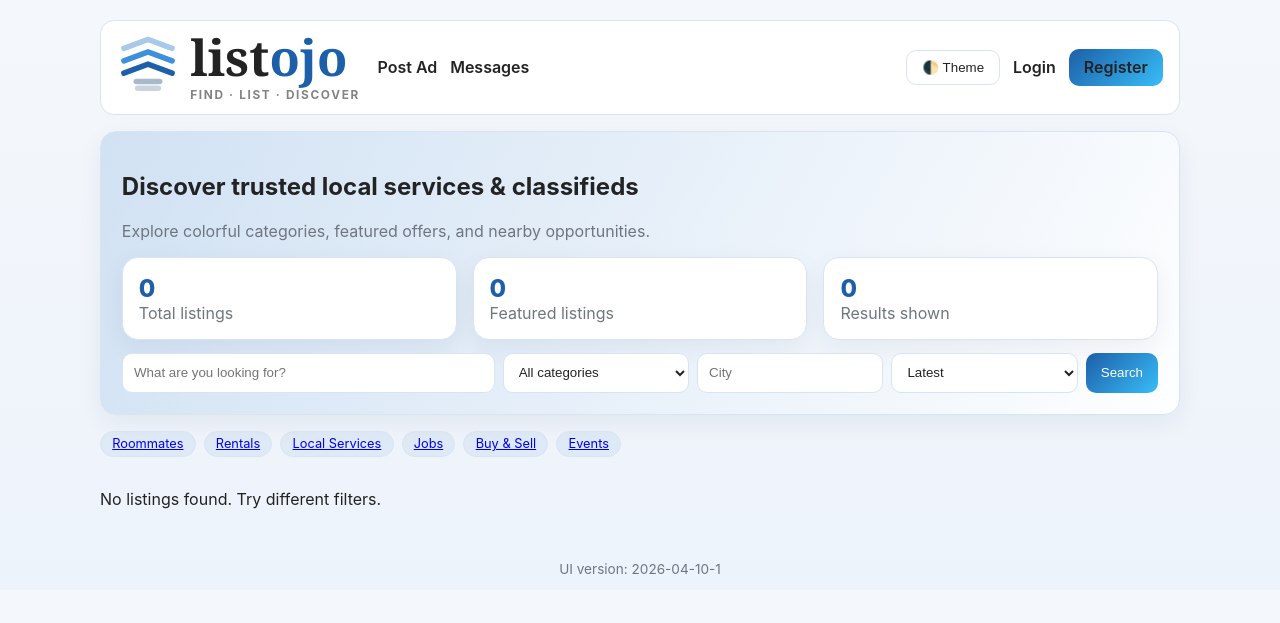
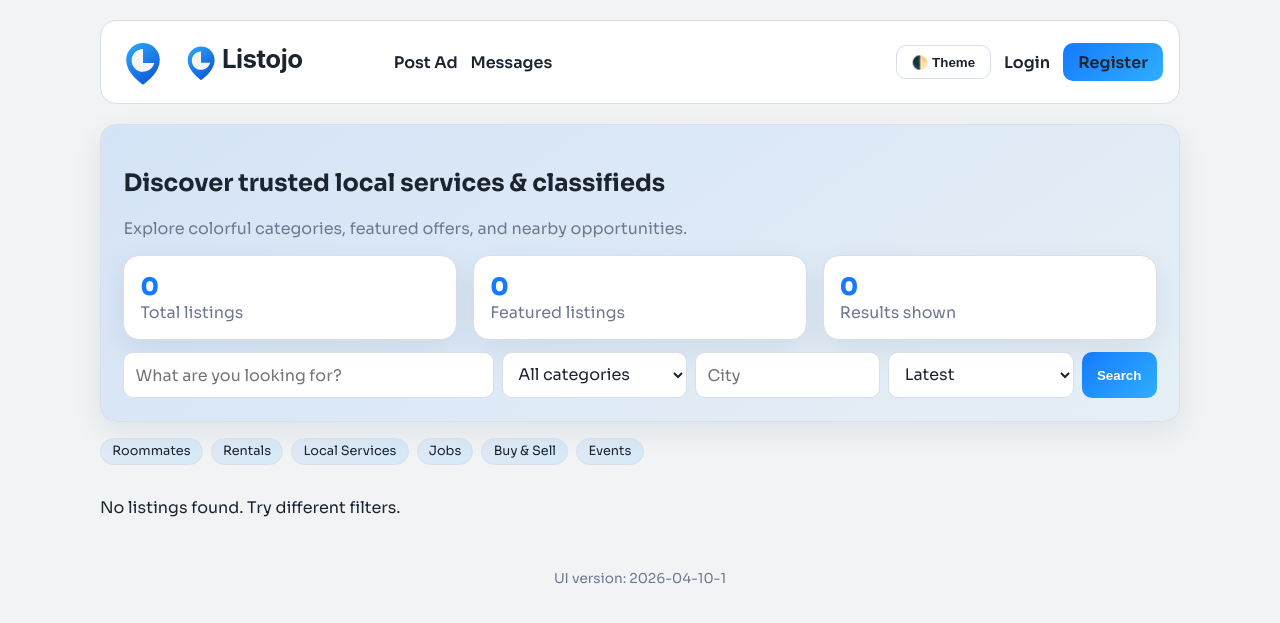
Before and after one commit to saichand003/listojo, a Django app: page / in a window 1280 px wide. Shown: the top 623 px of the page. Run offline with Django 5.2, Linux system fonts and the light colour scheme; data that the repository does not hold is empty.

Commit message:
Refresh branding with new Listojo logo and UI styling

```diff
--- a/static/styles.css
+++ b/static/styles.css
@@ -1,70 +1,66 @@
+@import url('https://fonts.googleapis.com/css2?family=Sora:wght@400;600;700;800&display=swap');
+
 :root {
-  --bg: linear-gradient(180deg, #f4f7fb 0%, #edf3fb 100%);
+  --bg: #f1f3f5;
   --surface: #ffffff;
-  --text: #232323;
-  --muted: #6f7680;
-  --primary: #1d5fa8;
-  --primary-2: #38bdf8;
-  --accent: #a8c9ea;
-  --border: #d9e4f2;
+  --text: #1c2430;
+  --muted: #6f7892;
+  --primary: #157aff;
+  --primary-2: #2eafff;
+  --accent: #f1f3f5;
+  --border: #d8deea;
 }
 
 :root.dark {
-  --bg: linear-gradient(180deg, #111827 0%, #0b1220 100%);
-  --surface: #131c2f;
-  --text: #f3f4f6;
-  --muted: #94a3b8;
-  --primary: #22d3ee;
-  --primary-2: #38bdf8;
-  --accent: #1d5fa8;
-  --border: #273450;
+  --bg: #0f172a;
+  --surface: #14213c;
+  --text: #f8fafc;
+  --muted: #c5cedf;
+  --primary: #4aa2ff;
+  --primary-2: #2eafff;
+  --accent: #1c2430;
+  --border: #263454;
 }
 
 * { box-sizing: border-box; }
-body { font-family: Inter, Arial, sans-serif; background: var(--bg); color: var(--text); margin: 0; }
+body { font-family: 'Sora', Inter, Arial, sans-serif; background: var(--bg); color: var(--text); margin: 0; }
 .container { max-width: 1120px; margin: 0 auto; padding: 1.25rem; }
 .navbar {
-  display:flex; align-items:center; justify-content:space-between; gap:1rem; margin-bottom:1rem;
-  background: var(--surface); border:1px solid var(--border); padding:.75rem 1rem; border-radius:14px;
+  display:flex; align-items:center; justify-content:space-between; gap:1rem; margin-bottom:1.25rem;
+  background: var(--surface); border:1px solid var(--border); padding:.95rem 1rem; border-radius:16px;
 }
 .nav-left { display:flex; align-items:center; gap:1.1rem; flex-wrap:wrap; }
 .brand { display:flex; align-items:center; gap:.7rem; text-decoration:none; }
-.logo-mark { height: 62px; width: auto; display:block; }
-.wordmark-wrap { display:flex; flex-direction:column; line-height:1; }
-.wordmark { font-family: Georgia, 'Times New Roman', serif; font-size: 3.1rem; font-weight: 700; }
-.wordmark-dark { color:#232323; }
-.wordmark-blue { color:#1d5fa8; }
-.tagline { margin-top:.45rem; font-size:.74rem; letter-spacing:.14em; color:#838383; font-weight:700; }
-.dark .wordmark-dark { color:#e5e7eb; }
-.dark .tagline { color:#cbd5e1; }
+.logo-mark { height: 52px; width: auto; display:block; }
+.brand-logo { height: 42px; width: auto; display:block; }
 
 .primary-links, .nav-links { display:flex; gap:.8rem; flex-wrap:wrap; align-items:center; }
 .primary-links a, .nav-links a { text-decoration:none; color:var(--text); font-weight:600; }
 .button, button {
   background: linear-gradient(135deg, var(--primary), var(--primary-2));
-  color:white; border:none; border-radius:10px; padding:.55rem .95rem; cursor:pointer;
+  color:white; border:none; border-radius:10px; padding:.55rem .95rem; cursor:pointer; font-weight:700;
 }
 .button.secondary { background: transparent; color: var(--text); border:1px solid var(--border); }
-.card { background: var(--surface); border:1px solid var(--border); border-radius:16px; padding:1rem; box-shadow:0 8px 24px rgba(20,38,68,.06); }
-.hero { padding:1.3rem; margin-bottom:1rem; background: linear-gradient(120deg, rgba(168,201,234,.45), rgba(255,255,255,.9)); }
+.card { background: var(--surface); border:1px solid var(--border); border-radius:16px; padding:1rem; box-shadow:0 10px 30px rgba(16,32,68,.08); }
+.hero { padding:1.4rem; margin-bottom:1rem; background: linear-gradient(145deg, rgba(21,122,255,.13), rgba(46,175,255,.06)); }
 .grid { display:grid; gap:1rem; }
 .grid-3 { grid-template-columns: repeat(auto-fit, minmax(170px, 1fr)); }
 .grid-listings { grid-template-columns: repeat(auto-fit, minmax(280px, 1fr)); }
 .kpi { font-size:1.5rem; font-weight:800; color: var(--primary); }
 .muted { color: var(--muted); }
 .chips { display:flex; gap:.5rem; flex-wrap:wrap; }
-.chip { border:1px solid var(--border); background: linear-gradient(135deg, rgba(29,95,168,.07), rgba(62,143,220,.1)); border-radius:999px; padding:.3rem .7rem; font-size:.8rem; }
+.chip { border:1px solid var(--border); background: linear-gradient(135deg, rgba(21,122,255,.08), rgba(46,175,255,.14)); border-radius:999px; padding:.3rem .7rem; font-size:.8rem; color:var(--text); text-decoration:none; }
 .filters { display:grid; grid-template-columns:2fr 1fr 1fr 1fr auto; gap:.5rem; margin-top:.8rem; }
-input, select, textarea { width:100%; padding:.65rem .7rem; border-radius:10px; border:1px solid var(--border); background:var(--surface); color:var(--text); }
-.listing-thumb { width:100%; height:170px; object-fit:cover; border-radius:12px; border:1px solid var(--border); background: linear-gradient(120deg, #dbe9f8, #f0f4fa); }
+input, select, textarea { width:100%; padding:.65rem .7rem; border-radius:10px; border:1px solid var(--border); background:var(--surface); color:var(--text); font: inherit; }
+.listing-thumb { width:100%; height:170px; object-fit:cover; border-radius:12px; border:1px solid var(--border); background: linear-gradient(145deg, rgba(21,122,255,.22), rgba(46,175,255,.14)); }
 .price { font-size:1.15rem; font-weight:800; color: var(--primary); }
 .row { display:flex; justify-content:space-between; align-items:center; gap:.5rem; }
 .messages { list-style:none; padding:0; }
-.messages li { background: linear-gradient(130deg, #e8f3ff, #edf5ff); color:#1d4f8e; padding:.65rem .75rem; border-radius:10px; margin:.5rem 0; }
+.messages li { background: linear-gradient(130deg, #e7f1ff, #f1f7ff); color:#1358c7; padding:.65rem .75rem; border-radius:10px; margin:.5rem 0; border:1px solid #cfe1ff; }
 footer { text-align:center; padding-bottom:.8rem; }
+
 @media (max-width: 860px) {
   .filters { grid-template-columns: 1fr; }
-  .logo-mark { height: 48px; }
-  .wordmark { font-size: 2rem; }
-  .tagline { margin-top: .32rem; font-size: .62rem; letter-spacing: .1em; }
-  }
+  .logo-mark { height: 44px; }
+  .brand-logo { height: 34px; }
+}
--- a/templates/base.html
+++ b/templates/base.html
@@ -13,10 +13,7 @@
         <div class="nav-left">
             <a class="brand" href="{% url 'listing_list' %}">
                 <img src="{% static 'mark.svg' %}?v={{ UI_ASSET_VERSION }}" alt="Listojo mark" class="logo-mark">
-                <span class="wordmark-wrap">
-                    <span class="wordmark"><span class="wordmark-dark">list</span><span class="wordmark-blue">ojo</span></span>
-                    <span class="tagline">FIND · LIST · DISCOVER</span>
-                </span>
+                <img src="{% static 'logo.svg' %}?v={{ UI_ASSET_VERSION }}" alt="Listojo" class="brand-logo">
             </a>
             <div class="primary-links">
                 <a href="{% url 'create_listing' %}">Post Ad</a>
```
Also changed, not shown: static/logo.svg, static/mark.svg.
